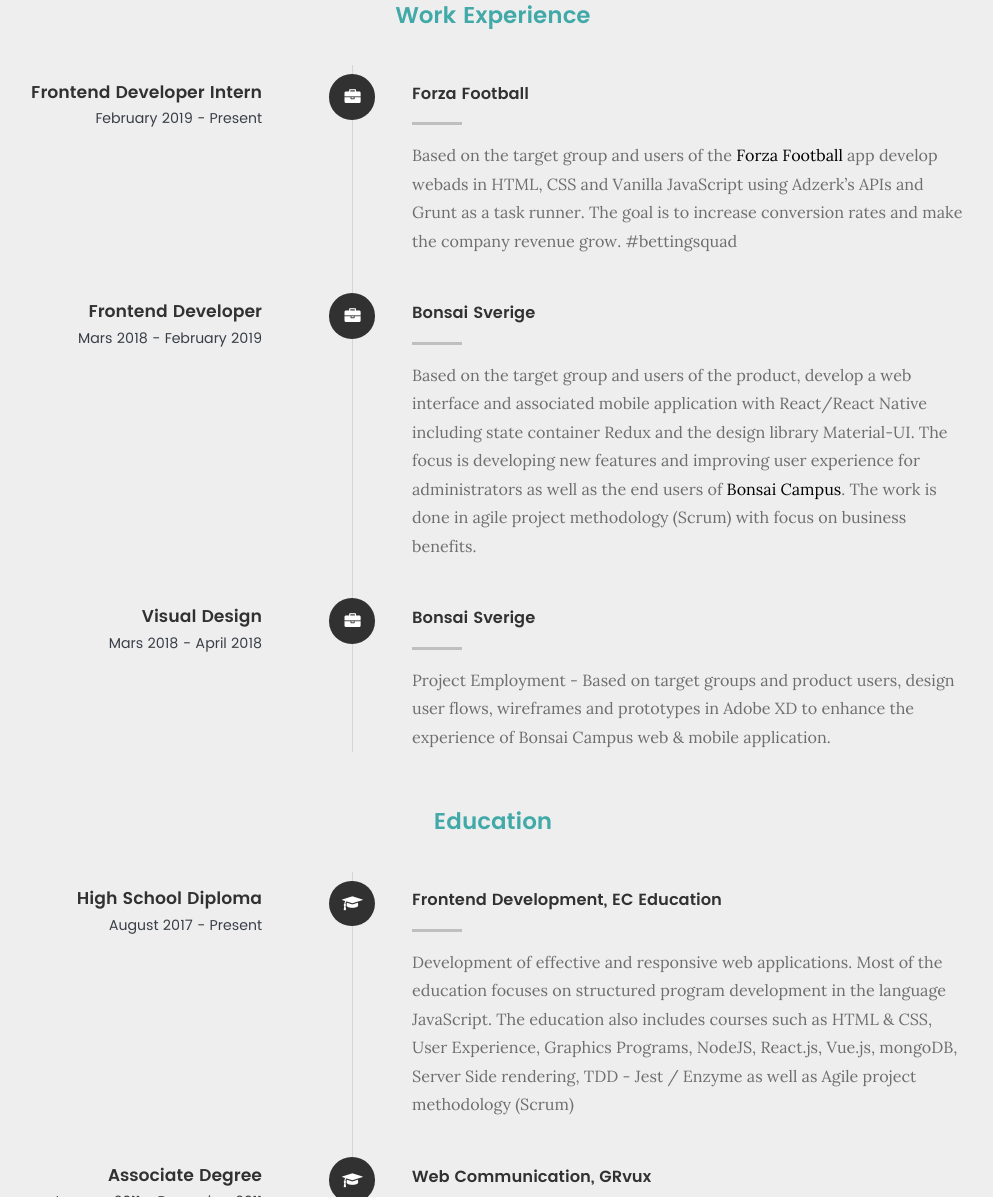
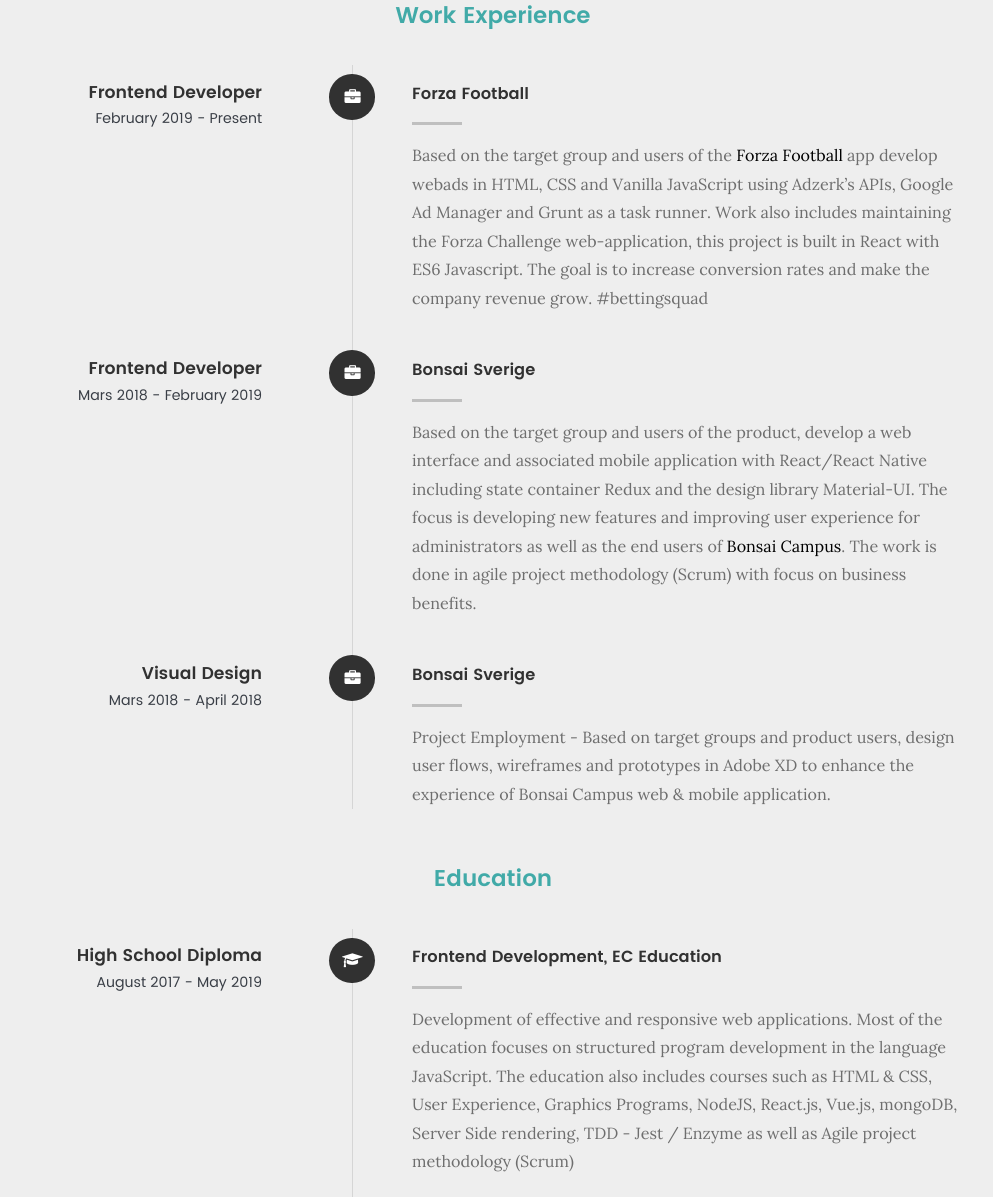
Before and after one commit to sabrinapalm/sabrinapalm.github.io, a plain HTML site: page index.html in a window 1280 px wide. Shown: the part 2449-3646 px from the top of the page, without its empty margins (147-1140 px from the left). Drawn offline with Linux system fonts and the light colour scheme.

Commit message:
updated cv, changed copy and img

```diff
--- a/index.html
+++ b/index.html
@@ -182,14 +182,14 @@
 	   				</div>
 
 	   				<div class="timeline-header">
-	   					<h3>Frontend Developer Intern</h3>
+	   					<h3>Frontend Developer</h3>
 	   					<p>February 2019 - Present</p>
 	   				</div>
 
 	   				<div class="timeline-content">
 	   					<h4>Forza Football</h4>
-	   					<p>Based on the target group and users of the <a href="https://itunes.apple.com/se/app/forza-football/id500138120?mt=8" alt="Forza Football" target="_blank">Forza Football</a> app develop webads in HTML, CSS and Vanilla JavaScript using Adzerk’s APIs and Grunt as a task runner.
-                The goal is to increase conversion rates and make the company revenue grow. #bettingsquad</p>
+	   					<p>Based on the target group and users of the <a href="https://itunes.apple.com/se/app/forza-football/id500138120?mt=8" alt="Forza Football" target="_blank">Forza Football</a> app develop webads in HTML, CSS and Vanilla JavaScript using Adzerk’s APIs, Google Ad Manager and Grunt as a task runner.
+                Work also includes maintaining the Forza Challenge web-application, this project is built in React with ES6 Javascript. The goal is to increase conversion rates and make the company revenue grow. #bettingsquad</p>
 	   				</div>
 	   			</div> <!-- /timeline-block -->
 	   			<div class="timeline-block">
@@ -244,7 +244,7 @@
 
 	   				<div class="timeline-header">
 	   					<h3>High School Diploma</h3>
-	   					<p>August 2017 - Present</p>
+	   					<p>August 2017 - May 2019</p>
 	   				</div>
 
 	   				<div class="timeline-content">
```
Also changed, not shown: images/profile-image.jpg, 1 other file.
